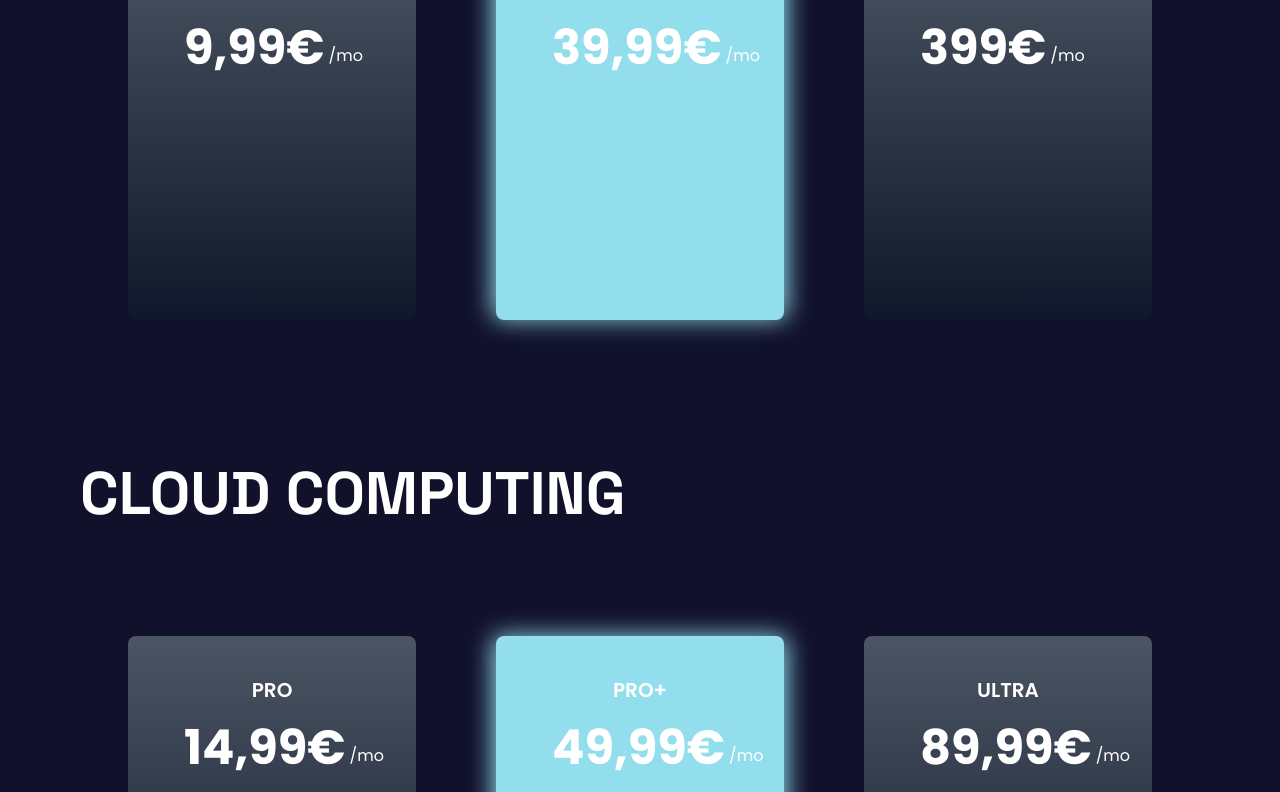
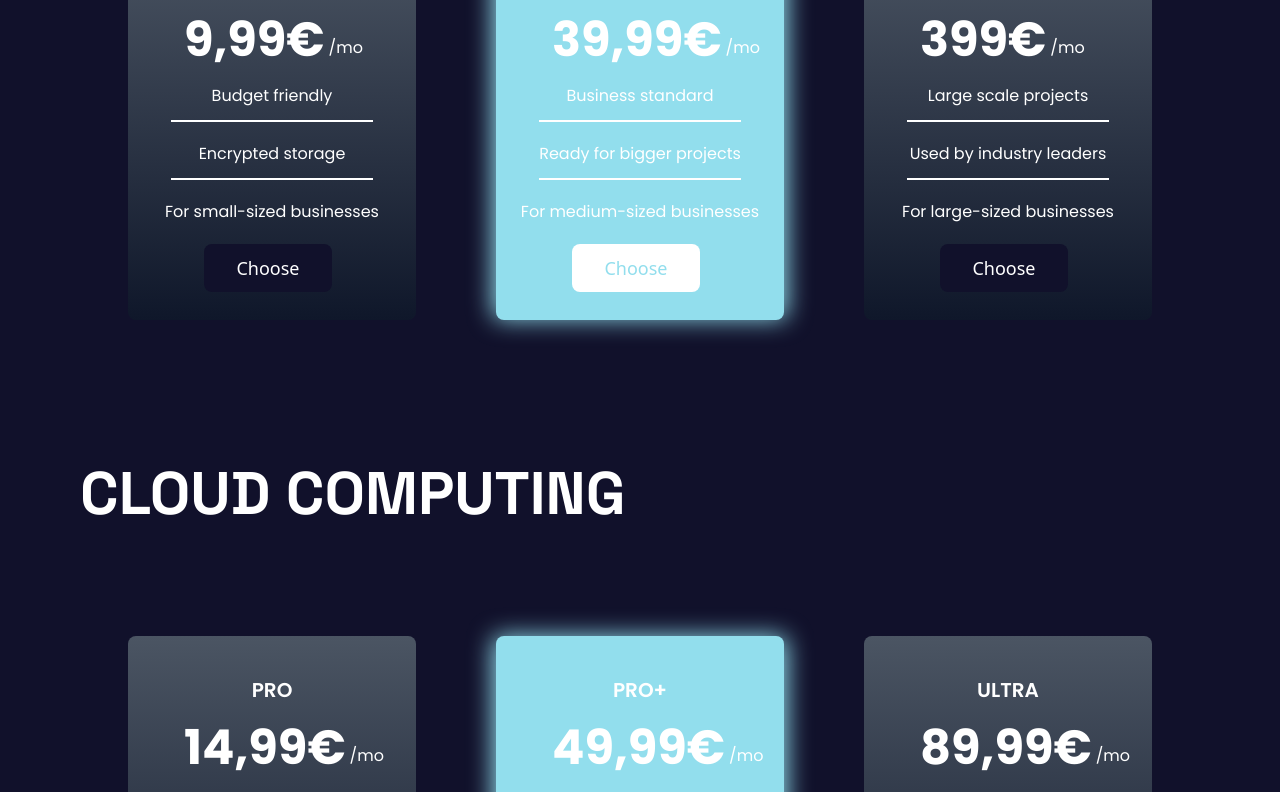
Before and after one commit to mirtakardum/HCI_project, a Next.js app: page /pricing in a window 1280 px wide. Shown: the part 948-1740 px from the top of the page. Built offline with nearby package versions, Linux system fonts and the light colour scheme.

Commit message:
Work on Pricing

```diff
--- a/components/pricing/ComputingCards.js
+++ b/components/pricing/ComputingCards.js
@@ -8,7 +8,7 @@ function ComputingCards({ type, pricing, pick, changePick }){
                     <div className="text-white font-poppins text-center mt-10">
                         <p className="text-xl font-semibold">{type}</p>
                         <div className="flex text-center ml-14 mt-5">
-                            <p className="text-5xl font-bold">{pricing}</p>
+                            <p className="text-5xl font-bold">{pricing}€</p>
                             <p className="mt-5 ml-1">/mo</p>
                         </div>
                     </div>
--- a/components/pricing/PaymentTotal.js
+++ b/components/pricing/PaymentTotal.js
@@ -1,9 +1,21 @@
-function PaymentTotal() {
+import { useState } from "react";
+
+function PaymentTotal( storagePick, storagePrice, computingPick, computingPrice) {
+
+    const [storageName, setStorageName] = useState(" ")
+    const [storageCost, setStorageCost] = useState(" ")
+
+    for(let i=0; i<storagePick.lenght; i++){
+        if(storagePick[i].value == true)
+        setStorageName(memory[i])
+        setStorageCost(parseInt(StoragePrice[i]))
+    }
+
     return(
     <>
       <div className="flex mt-32 mb-32 h-60 bg-navy ">
-            <div className="h-0.5 mt-28 w-[50%] border-dark bg-white"> </div>
-            <button type="button" class="object-right border border-lime text-white bg-gradient-to-r from-cyan-400 via-cyan-500 to-cyan-600 hover:bg-gradient-to-br focus:ring-4 focus:outline-none focus:ring-cyan-300 dark:focus:ring-cyan-800 shadow-lg shadow-cyan-500/50 dark:shadow-lg dark:shadow-cyan-800/80 font-poppins font-semibold rounded-lg text-lg px-20 py-2 mb-24 text-center ml-96 mt-24">ACTIVATE</button>
+            <div className="h-0.5 mt-28 w-[50%] bg-white"> </div>
+            <button type="button" class="object-right border border-lime text-white bg-gradient-to-r from-cyan-400 via-cyan-500 to-cyan-600 hover:bg-gradient-to-br shadow-lg shadow-cyan-500/50 font-poppins font-semibold rounded-lg text-lg px-20 py-2 mb-24 text-center ml-96 mt-24">ACTIVATE</button>
         </div>
     </>
     )
--- a/components/pricing/StorageCards.js
+++ b/components/pricing/StorageCards.js
@@ -1,16 +1,24 @@
-function StorageCards({ memory, price, option, changeOption }){
+function StorageCards({ memory, price, option, attributes, changeOption }){
     return(
         <>
         <div className="relative">
             <div className="flex mt-8 mr-10 ml-10 group">
                 <div className={`absolute mx-auto w-[80%] h-[92%] mt-8 inset-0 ${option === true ? "blur-md bg-babyblue rounded-lg" : "bg-dark"} group-hover:blur-md group-hover:bg-babyblue group-hover:rounded-lg `}></div>
                 <div className={`relative mx-auto block w-72 h-96 rounded-lg shadowx cursor-pointer ${option === true ? 'bg-babyblue' : 'bg-gradient-to-b from-gray-600 to-slate-900'}`} onClick={changeOption}>
-                    <div className="text-white font-poppins text-center mt-10">
+                    <div className="text-white font-poppins text-center mt-8">
                         <p className="text-xl font-semibold">{memory}</p>
                         <div className="flex text-center ml-14 mt-5">
-                            <p className="text-5xl font-bold">{price}</p>
+                            <p className="text-5xl font-bold">{price}€</p>
                             <p className="mt-5 ml-1">/mo</p>
                         </div>
+                        <p className="text-white font-poppins text-center mt-5">{attributes[0]}</p>
+                        <div className="w-[70%] border-t-2 border-white mt-3 mx-auto" />
+                        <p className="text-white font-poppins text-center mt-5">{attributes[1]}</p>
+                        <div className="w-[70%] border-t-2 border-white mt-3 mx-auto" />
+                        <p className="text-white font-poppins text-center mt-5">{attributes[2]}</p>
+                    </div>
+                    <div className="flex justify-center mt-5">
+                    <button type="button" className={` ${option === true ? "bg-white text-babyblue hover:bg-slate-200 " : "bg-dark text-white hover:bg-gray-900"} font-medium rounded-lg text-lg px-8 py-2.5 mr-2 mb-2`}>Choose</button>
                     </div>
                 </div>
             </div>
--- a/pages/pricing.js
+++ b/pages/pricing.js
@@ -124,21 +124,26 @@ function Pricing() {
     const computingIcon = "/images/cloud.png"
 
     const memoryOne = "100GB"
-    const priceOne ="9,99€"
+    const priceOne ="9,99"
 
     const memoryTwo ="10TB"
-    const priceTwo ="39,99€"
+    const priceTwo ="39,99"
 
     const memoryThree ="100TB"
-    const priceThree ="399€"
+    const priceThree ="399"
 
     const pro = "PRO"
     const proplus ="PRO+"
     const ultra = "ULTRA"
 
-    const pricePro = "14,99€"
-    const pricePlus ="49,99€"
-    const priceUltra ="89,99€"
+    const pricePro = "14,99"
+    const pricePlus ="49,99"
+    const priceUltra ="89,99"
+
+    const storageAttributes100GB = ["Budget friendly", "Encrypted storage", "For small-sized businesses"]
+    const storageAttributes10TB = ["Business standard", "Ready for bigger projects", "For medium-sized businesses"]
+    const storageAttributes100TB = ["Large scale projects", "Used by industry leaders", "For large-sized businesses"]
+
 
     return(
         <>
@@ -164,9 +169,9 @@ function Pricing() {
                 </div>
                 <p className="font-space text-white text-6xl ml-20 font-bold mt-28 mb-20" >STORAGE</p>
                 <div className="flex justify-center">
-                    <StorageCards memory={memoryOne} price={priceOne} option={option1.value} changeOption={() => changeOption(option1.id)} />
-                    <StorageCards memory={memoryTwo} price={priceTwo} option={option2.value} changeOption={() => changeOption(option2.id)} />
-                    <StorageCards memory={memoryThree} price={priceThree} option={option3.value} changeOption={() => changeOption(option3.id)} />
+                    <StorageCards memory={memoryOne} price={priceOne} option={option1.value} attributes={storageAttributes100GB} changeOption={() => changeOption(option1.id)} />
+                    <StorageCards memory={memoryTwo} price={priceTwo} option={option2.value} attributes={storageAttributes10TB} changeOption={() => changeOption(option2.id)} />
+                    <StorageCards memory={memoryThree} price={priceThree} option={option3.value} attributes={storageAttributes100TB} changeOption={() => changeOption(option3.id)} />
                 </div>
                 <p className="font-space text-white text-6xl ml-20 font-bold mt-36 mb-20" >CLOUD COMPUTING</p>
                 <div className="flex justify-center">
@@ -174,7 +179,7 @@ function Pricing() {
                     <ComputingCards type= {proplus} pricing={pricePlus} pick={pick2.value} changePick={() => changePick(pick2.id)}/>
                     <ComputingCards type= {ultra} pricing={priceUltra} pick={pick3.value} changePick={() => changePick(pick3.id)}/>
                 </div>
-                <PaymentTotal />
+                <PaymentTotal storagePick= {[option1, option2, option3]} computingPick= {[pick1, pick2, pick3]} storagePrice={[priceOne, priceTwo, priceThree]} memory={[memoryOne, memoryTwo, memoryThree]} computingPrice={[pricePro, pricePlus, priceUltra]} computingName={[pro, proplus, ultra]}/>
                 <Footer theme={"dark"}/>
             </div>
         </>
```
